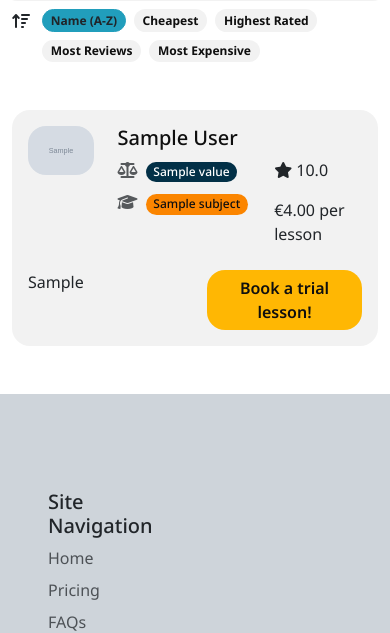
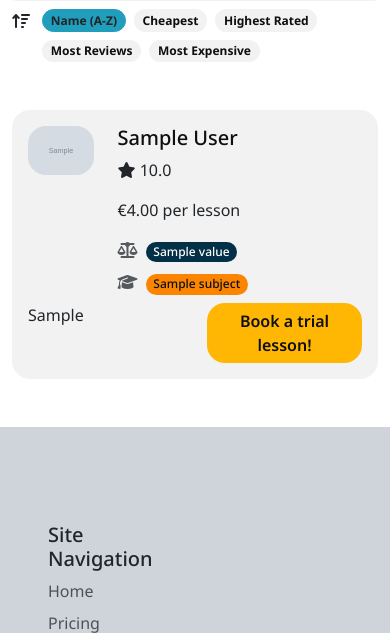
Before and after one commit to benschaf/gipfel-lerner, a Django app: page /tutors/ in a window 390 px wide. Shown: the part 594-1227 px from the top of the page. Run offline with Django 5.2, Linux system fonts and the light colour scheme; tables that the repository leaves empty hold one stand-in row (values such as "Sample post"); grey boxes marked "Sample" are stand-in pictures; some libraries are stand-ins or nearby versions.

Commit message:
feat: adapt tutor cards for small devices

```diff
--- a/tutor_market/templates/tutor_market/tutor_list.html
+++ b/tutor_market/templates/tutor_market/tutor_list.html
@@ -120,7 +120,7 @@
 
 <!-- Tutor list -->
 <div class="container mt-5">
-  <div class="row row-cols-1 row-cols-lg-2">
+  <div class="row row-cols-1 row-cols-lg-2 row-gap-3">
     {% for tutor in tutor_list %}
     <div class="col">
       <div class="card border-0 bg-light">
@@ -142,7 +142,13 @@
                 </div>
               </div>
               <div class="row">
-                <div class="col">
+                <div class="col-12 col-md-5 order-md-2">
+                  <p>
+                      {% include "includes/average_rating.html" %}
+                  </p>
+                  <p>€{{ tutor.hourly_rate }} per lesson</p>
+                </div>
+                <div class="col order-md-1">
                   <div class="d-flex">
                     <div class="me-2">
                       <span class="text-muted"><i class="fa-solid fa-scale-balanced"></i></span>
@@ -164,12 +170,6 @@
                     </div>
                   </div>
                 </div>
-                <div class="col-5">
-                  <p>
-                      {% include "includes/average_rating.html" %}
-                  </p>
-                  <p>€{{ tutor.hourly_rate }} per lesson</p>
-                </div>
               </div>
             </div>
           </div>
```
